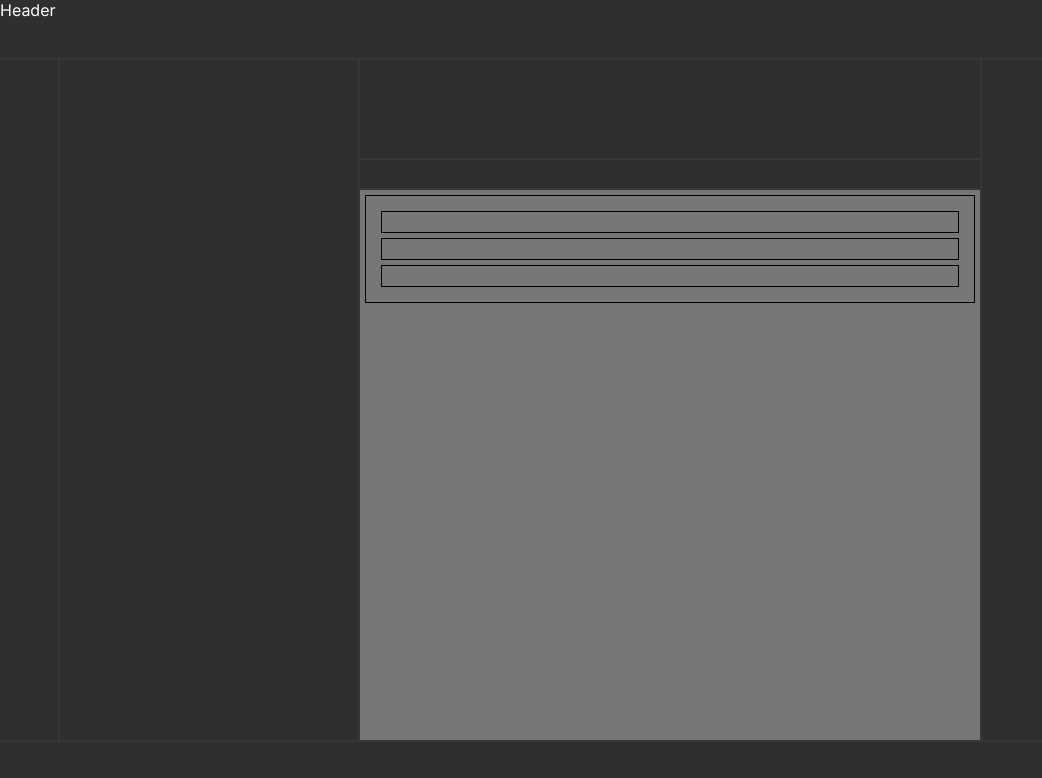
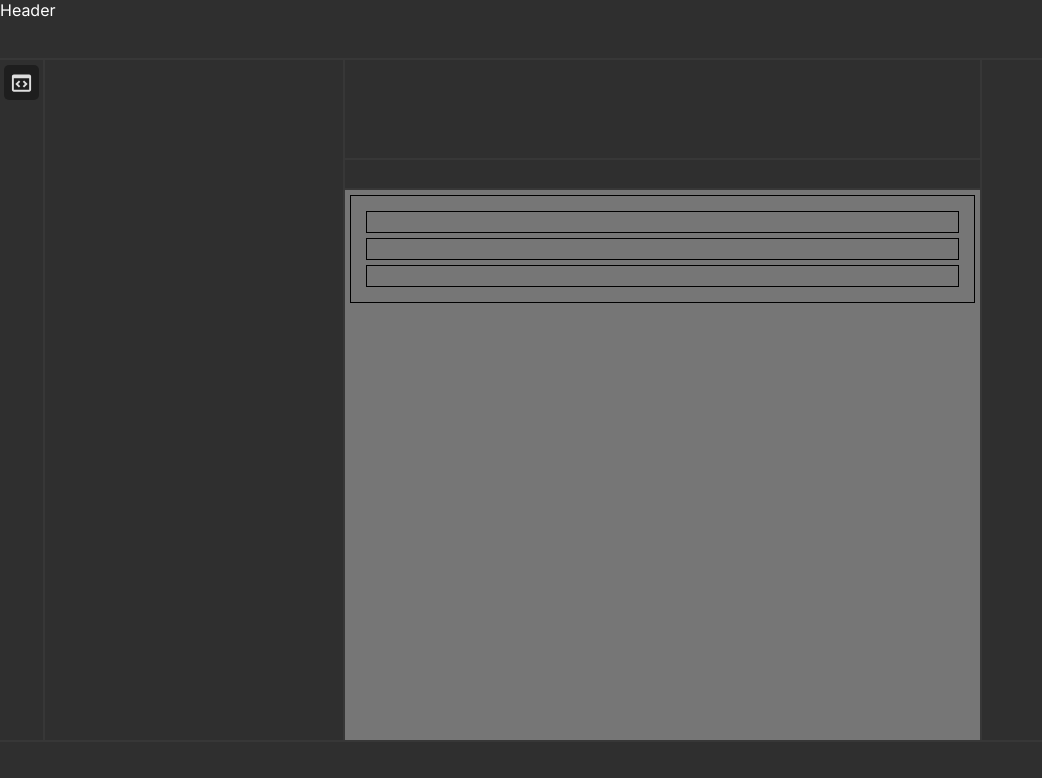
Before and after one commit to yudeelee/sitebuilder, a Next.js app: page /progect in a window 1280 px wide. Shown: the top 778 px of the page, without its empty margins (0-1042 px from the left). Built offline with nearby package versions, Linux system fonts and the light colour scheme.

Commit message:
add select element

```diff
--- a/app/components/sections/progect/canvas/Canvas.jsx
+++ b/app/components/sections/progect/canvas/Canvas.jsx
@@ -1,27 +1,45 @@
 'use client';
 
 import { useDispatch, useSelector } from 'react-redux';
+import { setSelected } from '@/redux/features/element-slice';
 import styles from './styles.module.scss';
 import React, { Fragment } from 'react';
 
 const Canvas = () => {
   const dispatch = useDispatch();
   const elements = useSelector((state) => state.element.elements);
+  const selected = useSelector((state) => state.element.selected);
 
   const renderElements = (id = 1) => {
     const root = elements.find((el) => el.id === id);
+    if (root.id === selected) {
+      root.attr.className += ' ' + 'selected';
+    }
     const childs = elements.filter((el) => el.parentId === root.id);
-    console.log(childs.length);
     if (childs.length === 0) {
       return React.createElement(
         root.type,
-        { ...root.attr, 'data-id': root.id },
+        {
+          ...root.attr,
+          'data-id': root.id,
+          className:
+            root.id == selected
+              ? root.attr.className + ' ' + styles.selected
+              : root.attr.className + ' ' + 'hahaha',
+        },
         null
       );
     }
     return React.createElement(
       root.type,
-      { ...root.attr, 'data-id': root.id },
+      {
+        ...root.attr,
+        'data-id': root.id,
+        className:
+          root.id == selected
+            ? root.attr.className + ' ' + styles.selected
+            : root.attr.className,
+      },
       childs.length > 0
         ? childs.map((child, idx) => (
             <Fragment key={idx}>{renderElements(child.id)}</Fragment>
@@ -30,9 +48,17 @@ const Canvas = () => {
     );
   };
 
+  const select = (e) => {
+    dispatch(setSelected(e.target.getAttribute('data-id')));
+  };
+
   return (
     <div className={styles.canvas}>
-      <div className={styles.document} style={{ width: '1200px' }}>
+      <div
+        className={styles.document}
+        style={{ width: '1200px' }}
+        onClick={(e) => select(e)}
+      >
         {renderElements(1)}
       </div>
     </div>
--- a/app/components/sections/progect/canvas/styles.module.scss
+++ b/app/components/sections/progect/canvas/styles.module.scss
@@ -16,3 +16,7 @@
     border: 1px solid black;
   }
 }
+
+.selected {
+  outline: 1px dotted rgb(167, 253, 249);
+}
--- /dev/null
+++ b/app/components/sections/progect/elements/Elements.jsx
@@ -0,0 +1,12 @@
+import AddTagButton from '@/app/components/ui/buttons/addTagButton/AddTagButton';
+import styles from './styles.module.scss';
+
+const Elements = () => {
+  return (
+    <div className={styles.tags}>
+      <AddTagButton icon='div' />
+    </div>
+  );
+};
+
+export default Elements;
--- /dev/null
+++ b/app/components/sections/progect/elements/styles.module.scss
@@ -0,0 +1,6 @@
+.tags {
+  padding-top: 0.5rem;
+  display: flex;
+  flex-direction: column;
+  align-items: center;
+}
--- /dev/null
+++ b/app/components/ui/buttons/addTagButton/AddTagButton.jsx
@@ -0,0 +1,16 @@
+import styles from './styles.module.scss';
+import { BiCodeBlock } from 'react-icons/bi';
+
+const icons = {
+  div: <BiCodeBlock />,
+};
+
+const AddTagButton = ({ click, icon = 'div' }) => {
+  return (
+    <button className={styles.AddTagButton} onClick={click}>
+      {icons[icon]}
+    </button>
+  );
+};
+
+export default AddTagButton;
--- /dev/null
+++ b/app/components/ui/buttons/addTagButton/styles.module.scss
@@ -0,0 +1,18 @@
+@import '../../../../../styles/base';
+
+.AddTagButton {
+  width: 3.5rem;
+  height: 3.5rem;
+  border-radius: 0.5rem;
+  background-color: $button-color;
+  color: rgb(222, 222, 222);
+  border: none;
+  outline: none;
+  display: flex;
+  align-items: center;
+  justify-content: center;
+  svg {
+    width: 3rem;
+    height: 3rem;
+  }
+}
--- a/app/progect/page.jsx
+++ b/app/progect/page.jsx
@@ -1,6 +1,7 @@
 import styles from './styles.module.scss';
 import Header from '../components/sections/progect/progectHeader/page';
 import Canvas from '../components/sections/progect/canvas/Canvas';
+import Elements from '../components/sections/progect/elements/Elements';
 
 const Progect = () => {
   return (
@@ -9,7 +10,9 @@ const Progect = () => {
         <Header />
       </div>
       <div className={styles.main}>
-        <div className={styles.elements}></div>
+        <div className={styles.elements}>
+          <Elements />
+        </div>
         <div className={styles.properties}></div>
         <div className={styles.workspace}>
           <div className={styles.advanced}></div>
--- a/app/progect/styles.module.scss
+++ b/app/progect/styles.module.scss
@@ -30,7 +30,7 @@
   position: fixed;
   top: 6rem;
   left: 0;
-  width: 6rem;
+  width: 4.5rem;
   height: calc(100vh - 12rem);
   background-color: $background-secondary;
   border-right: 2px solid $background-color;
@@ -40,7 +40,7 @@
 .properties {
   position: fixed;
   top: 6rem;
-  left: 6rem;
+  left: 4.5rem;
   width: 30rem;
   height: calc(100vh - 12rem);
   background-color: $background-secondary;
@@ -54,7 +54,7 @@
 .advanced {
   position: fixed;
   top: 6rem;
-  left: 36rem;
+  left: 34.5rem;
   right: 30rem;
   height: 10rem;
   background-color: $background-secondary;
@@ -65,7 +65,7 @@
 .media {
   position: fixed;
   top: 16rem;
-  left: 36rem;
+  left: 34.5rem;
   right: 30rem;
   height: 3rem;
   background-color: $background-secondary;
@@ -76,7 +76,7 @@
 .document {
   position: fixed;
   top: 19rem;
-  left: 36rem;
+  left: 34.5rem;
   right: 30rem;
   bottom: 6rem;
   box-sizing: border-box;
--- a/package.json
+++ b/package.json
@@ -19,6 +19,7 @@
     "next-auth": "^4.23.1",
     "react": "18.2.0",
     "react-dom": "18.2.0",
+    "react-icons": "^4.11.0",
     "react-redux": "^8.1.2",
     "sass": "^1.67.0"
   }
--- a/redux/features/element-slice.js
+++ b/redux/features/element-slice.js
@@ -24,7 +24,7 @@ export const element = createSlice({
       return state;
     },
     setSelected(state, action) {
-      return state;
+      state.selected = action.payload;
     },
     getSelected(state) {
       return state;
--- a/styles/variables.scss
+++ b/styles/variables.scss
@@ -1,3 +1,4 @@
 $background-color: #373737;
 $background-secondary: #2f2f2f;
 $document-color: #767676;
+$button-color: #1e1e1e;
```
Also changed, not shown: 1 other file (tests, documents, lock files or other folders).
